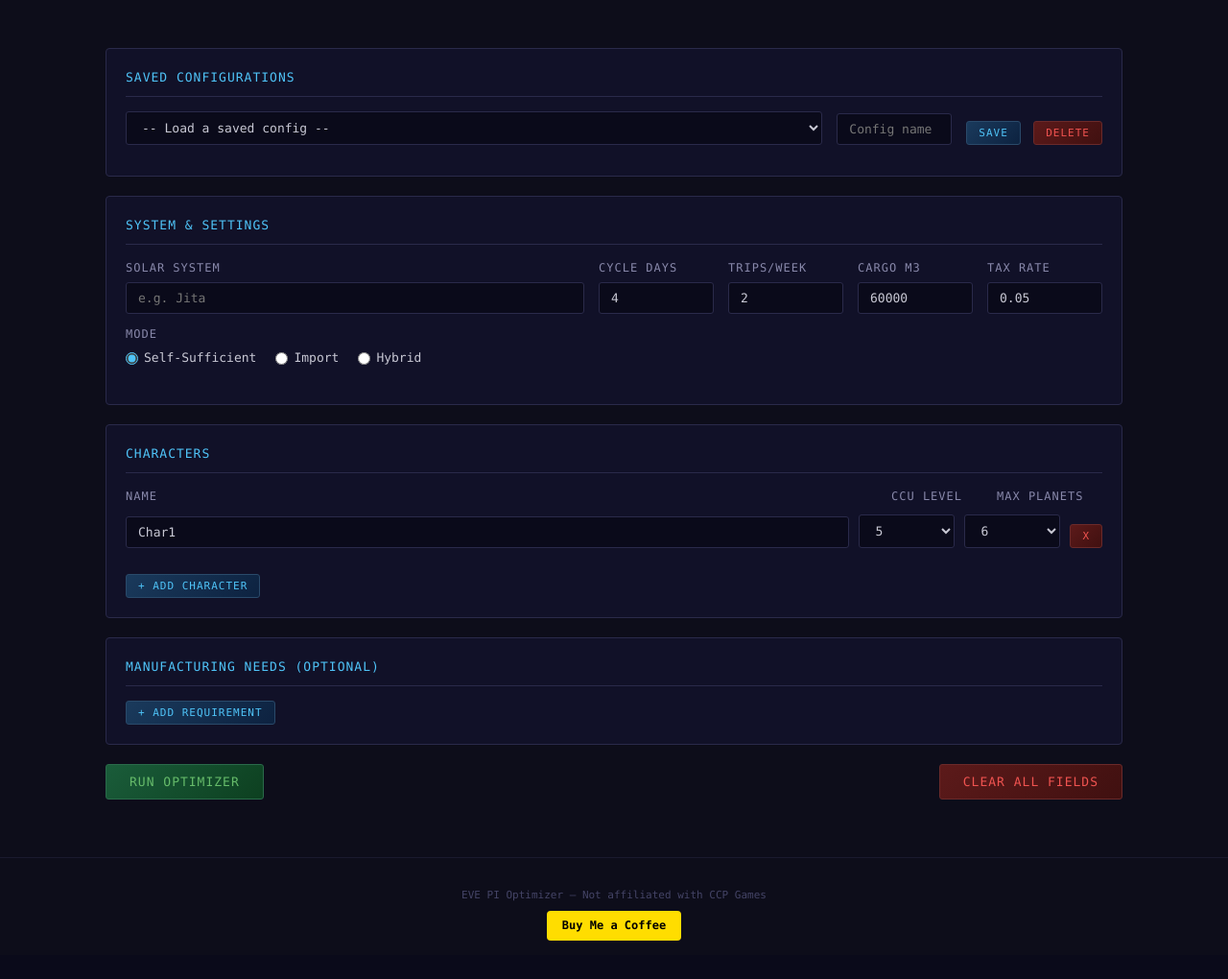
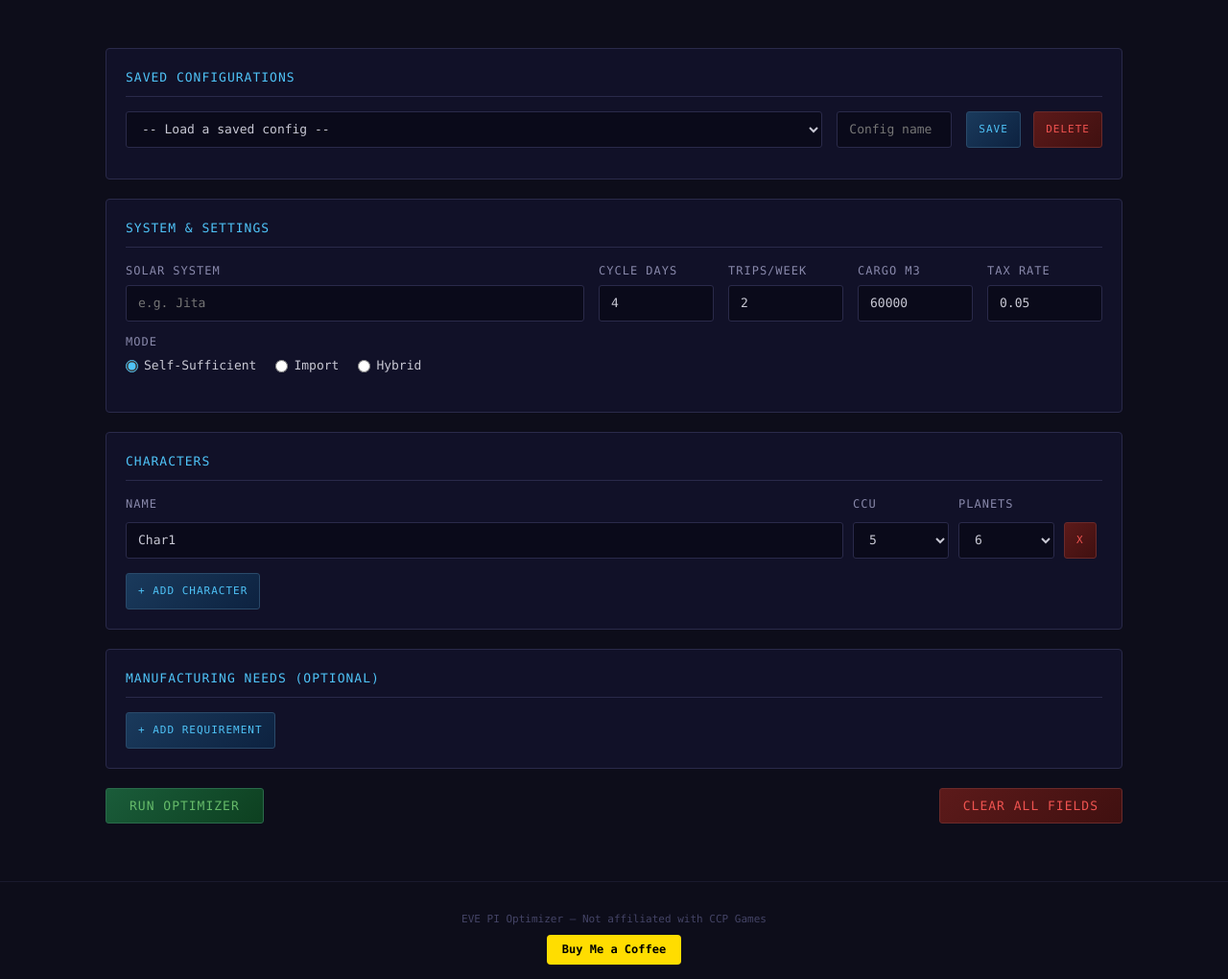
Before and after one commit to jwebbdev/eve-pi, a FastAPI app: page / in a window 1280 px wide. Shown: the part 103-1123 px from the top of the page at 96% size. Before the commit the page ends 1083 px from the top, so only its background shows below. Run offline with FastAPI, Linux system fonts and the light colour scheme.

Commit message:
Fix character row alignment - consistent heights and label positioning

```diff
--- a/eve_pi/web/templates/base.html
+++ b/eve_pi/web/templates/base.html
@@ -129,6 +129,7 @@
             border-radius: 3px;
             width: 100%;
             margin-bottom: 12px;
+            height: 38px;
         }
 
         input:focus, select:focus, textarea:focus {
@@ -159,6 +160,7 @@
         .btn-sm {
             padding: 5px 12px;
             font-size: 11px;
+            height: 38px;
         }
 
         .btn-danger {
@@ -279,8 +281,8 @@
         .dynamic-item {
             display: flex;
             gap: 10px;
-            align-items: flex-end;
-            margin-bottom: 8px;
+            align-items: center;
+            margin-bottom: 4px;
         }
 
         .dynamic-item > div {
@@ -292,8 +294,12 @@
         }
 
         .dynamic-item .action {
-            flex: 0 0 auto;
-            padding-bottom: 12px;
+            flex: 0 0 40px;
+        }
+
+        .dynamic-item input,
+        .dynamic-item select {
+            margin-bottom: 0;
         }
 
         .summary-grid {
--- a/eve_pi/web/templates/index.html
+++ b/eve_pi/web/templates/index.html
@@ -79,10 +79,10 @@
 
     <div class="panel">
         <div class="panel-header">Characters</div>
-        <div class="dynamic-item" style="border:none; padding:0 0 4px 0; margin:0;">
+        <div class="dynamic-item" style="border:none; padding:0; margin:0 0 4px 0;">
             <div><label>Name</label></div>
-            <div class="narrow"><label>CCU Level</label></div>
-            <div class="narrow"><label>Max Planets</label></div>
+            <div class="narrow"><label>CCU</label></div>
+            <div class="narrow"><label>Planets</label></div>
             <div class="action"></div>
         </div>
         <div id="characters" class="dynamic-section">
```
